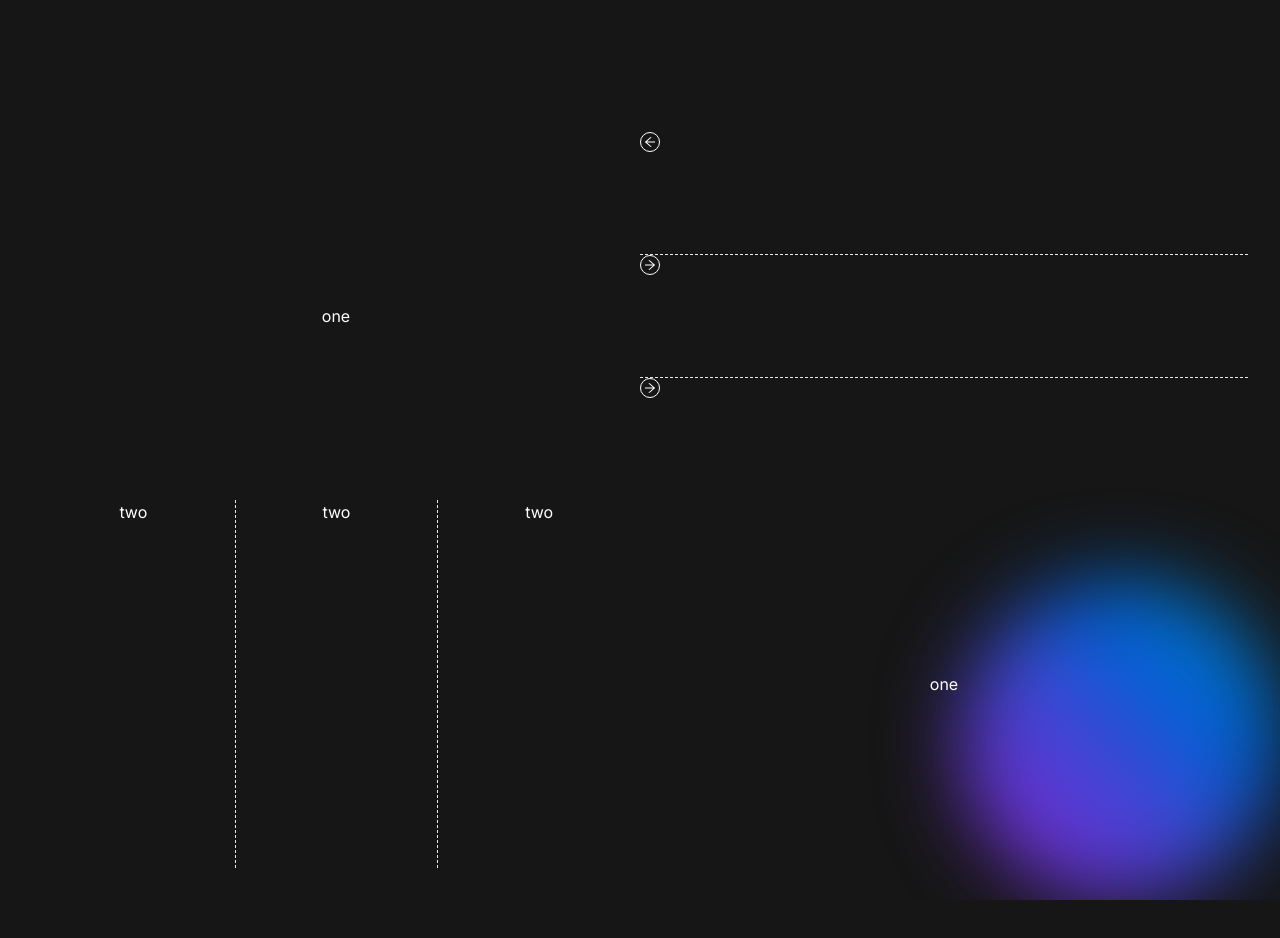
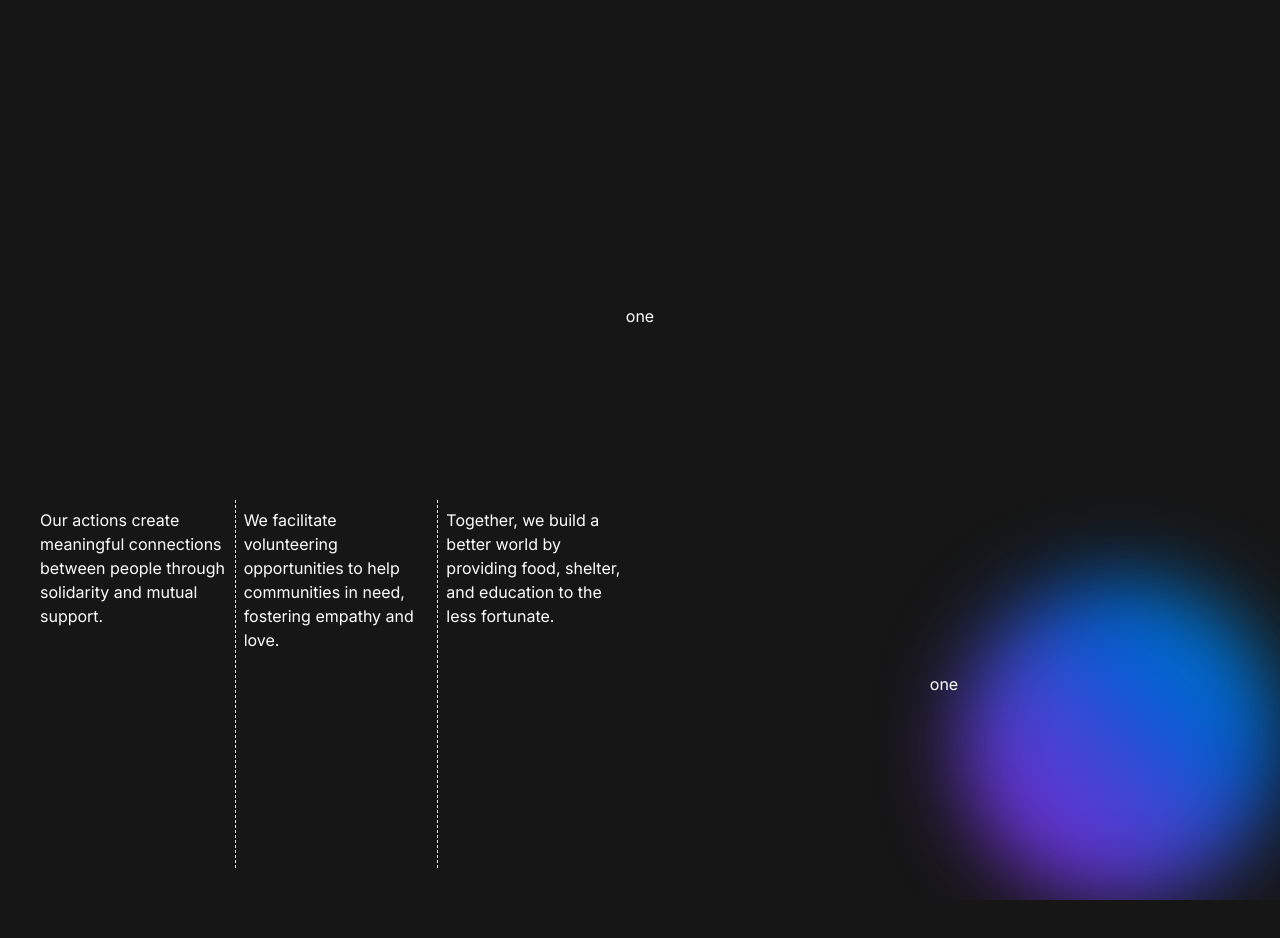
Before and after one commit to mustaphachqoubi/asf-website, a Next.js app: page / in a window 1280 px wide. Shown: the part 700-1638 px from the top of the page. Built offline with nearby package versions, Linux system fonts and the light colour scheme.

Commit message:
i am gonna make it minimalist

```diff
--- a/app/Whatwedo.tsx
+++ b/app/Whatwedo.tsx
@@ -7,43 +7,23 @@ export const Whatwedo = () => {
         <div className="flex-1 h-full flex justify-center items-center w-full">
           one
         </div>
-        <div className=" flex-1 h-full flex justify-center items-center w-full ">
-          <div className="flex grid grid-cols-[153px_30px_30px] w-full h-full md:grid-cols-1 divide-x md:divide-x-0 md:divide-y divide-dashed">
-            <div className="">
-              <div className="md:h-full md:w-5 ">
-                <div className="border border-white rounded-full h-5 w-5 text-sm flex justify-center items-center ">
-                  <AiOutlineArrowLeft />
-                </div>
-              </div>
-            </div>
-            <div className="">
-              <div className="md:h-full md:w-5 ">
-                <div className="border border-white rounded-full h-5 w-5 text-sm flex justify-center items-center ">
-                  <AiOutlineArrowRight />
-                </div>
-              </div>
-            </div>
-            <div className="">
-              <div className="md:h-full md:w-5 ">
-                <div className="border border-white rounded-full h-5 w-5 text-sm flex justify-center items-center ">
-                  <AiOutlineArrowRight />
-                </div>
-              </div>
-            </div>
-
-          </div>
-        </div>
       </div>
 
       <div className="flex-1 flex justify-between items-center z-50">
         <div className=" flex-1 h-full flex justify-center items-center w-full">
-          <div className="flex grid grid-cols-1 w-full h-full md:grid-cols-3 md:divide-x divide-y md:divide-y-0 divide-dashed">
-            <div>two</div>
-            <div>two</div>
-            <div>two</div>
+          <div className="text-left flex grid grid-cols-1 w-full h-full md:grid-cols-3 md:divide-x divide-y md:divide-y-0 divide-dashed">
+            <div className="p-2">
+              Our actions create meaningful connections between people through solidarity and mutual support.
+            </div>
+            <div className="p-2">
+              We facilitate volunteering opportunities to help communities in need, fostering empathy and love.
+            </div>
+            <div className="p-2">
+              Together, we build a better world by providing food, shelter, and education to the less fortunate.
+            </div>
           </div>
         </div>
-        <div className=" flex-1 h-full flex justify-center items-center w-full">
+        <div className=" flex-1 h-full hidden md:flex justify-center items-center w-full">
           one
         </div>
       </div>
```
